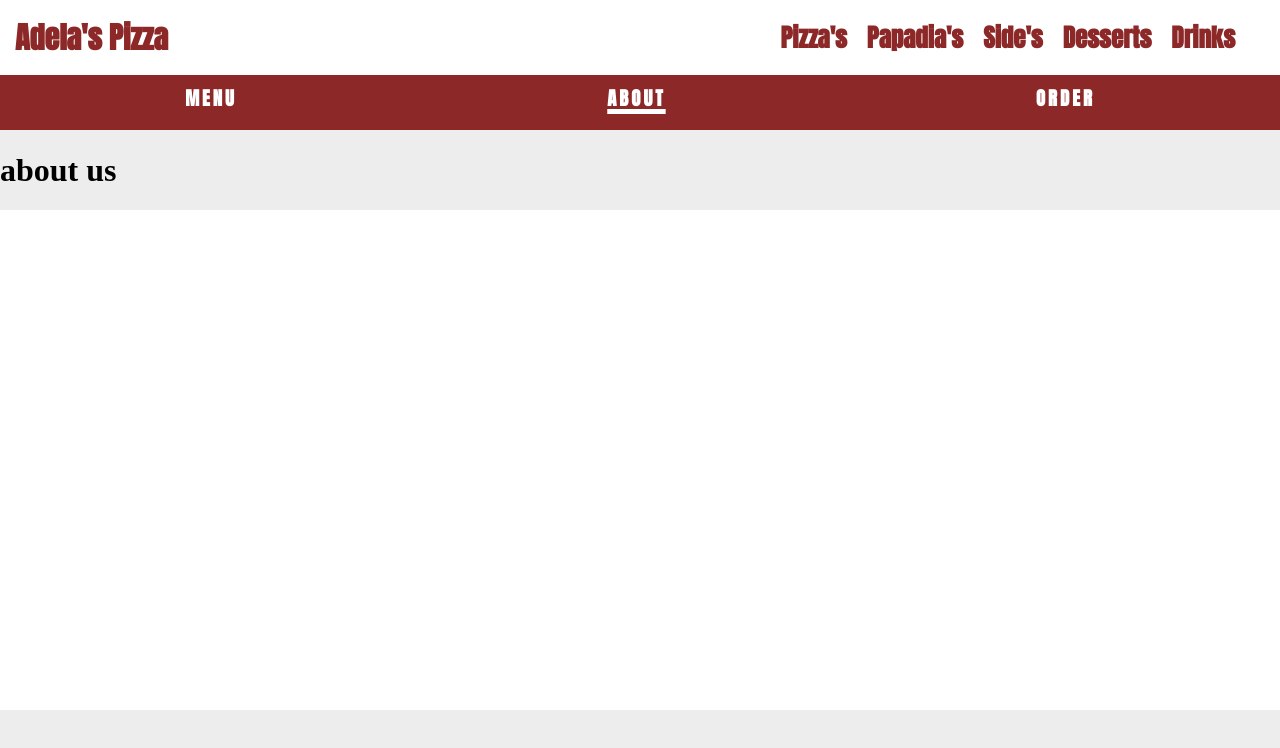
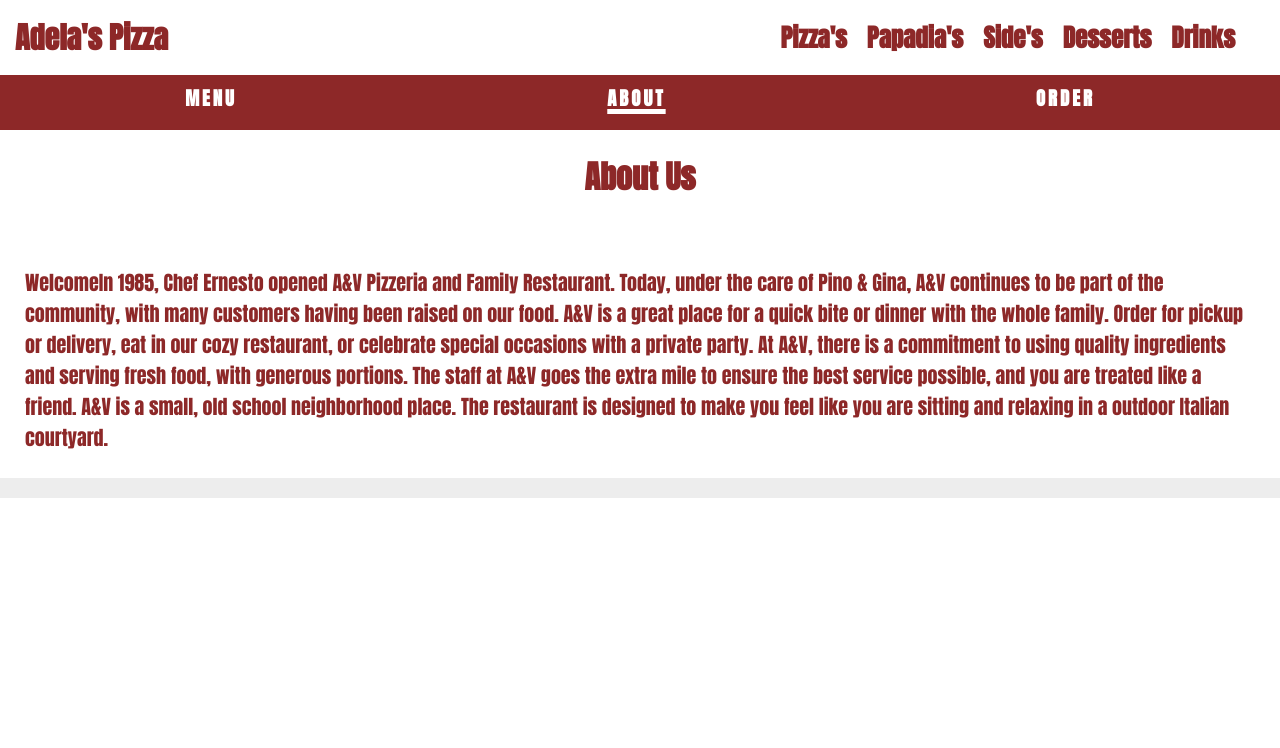
Before and after one commit to adeladigi/adelas-pizza, a React (Create React App) app: page / in a window 1280 px wide. Both pictures are taken after a click on the element "ABOUT". Shown: the top 748 px of the page. Built offline with nearby package versions, Linux system fonts and the light colour scheme.

Commit message:
small changes

```diff
--- a/src/AboutUs.css
+++ b/src/AboutUs.css
@@ -0,0 +1,22 @@
+.about-container {
+    background-color: #fff;
+}
+
+.about-banner {
+    display: flex;
+    justify-content: center;
+    align-items: center;
+    background-color: #fff;
+}
+
+.about-banner h1 {
+    font-family: 'Anton', sans-serif;
+    color: #8D2828;
+}
+
+.about-container p {
+    font-family: 'Anton', sans-serif;
+    color: #8D2828;
+    padding: 25px;
+    font-size: 20px;
+}
--- a/src/AboutUs.js
+++ b/src/AboutUs.js
@@ -1,12 +1,27 @@
 import React from "react";
-
+import "./AboutUs.css";
 
 
 
 function AboutUs(){
     return(
-        <div>
-           <h1>about us</h1>
+        <div className="about-container">
+            <div className="about-banner">
+            <h1>About Us</h1>
+            </div>
+
+
+           <p>WelcomeIn  1985,  Chef  Ernesto  opened  A&V  Pizzeria and   Family   Restaurant.
+              Today,   under   the care  of  Pino  &  Gina,  A&V  continues  to  be part     of
+              the     community,     with     many customers  having  been  raised  on  our  food.
+              A&V   is   a   great   place   for   a   quick   bite   or dinner   with   the   whole
+              family.   Order   for pickup     or     delivery,     eat     in     our     cozy restaurant,
+              or   celebrate   special   occasions with   a   private   party.   At   A&V,   there   is   a
+              commitment  to  using  quality  ingredients and    serving    fresh    food,    with    generous
+              portions.   The   staff   at   A&V   goes   the   extra mile   to   ensure   the   best   service
+              possible, and  you  are  treated  like  a  friend.  A&V  is  a small,  old  school  neighborhood
+              place.  The restaurant  is  designed  to  make  you  feel  like you  are  sitting  and  relaxing
+              in  a  outdoor Italian courtyard.</p>
         </div>
     )
 }
--- a/src/NavComponents/NavBar.js
+++ b/src/NavComponents/NavBar.js
@@ -12,7 +12,6 @@ function NavMenuClicked(event) {
     props.newMenuChosen(menuName)
 }
 
-
     return(
       <nav>
         <h3 id="nav-logo" className="nav-item">Adela's Pizza</h3>
@@ -22,5 +21,4 @@ function NavMenuClicked(event) {
     )
 }
 
-
 export default NavBar;
```
